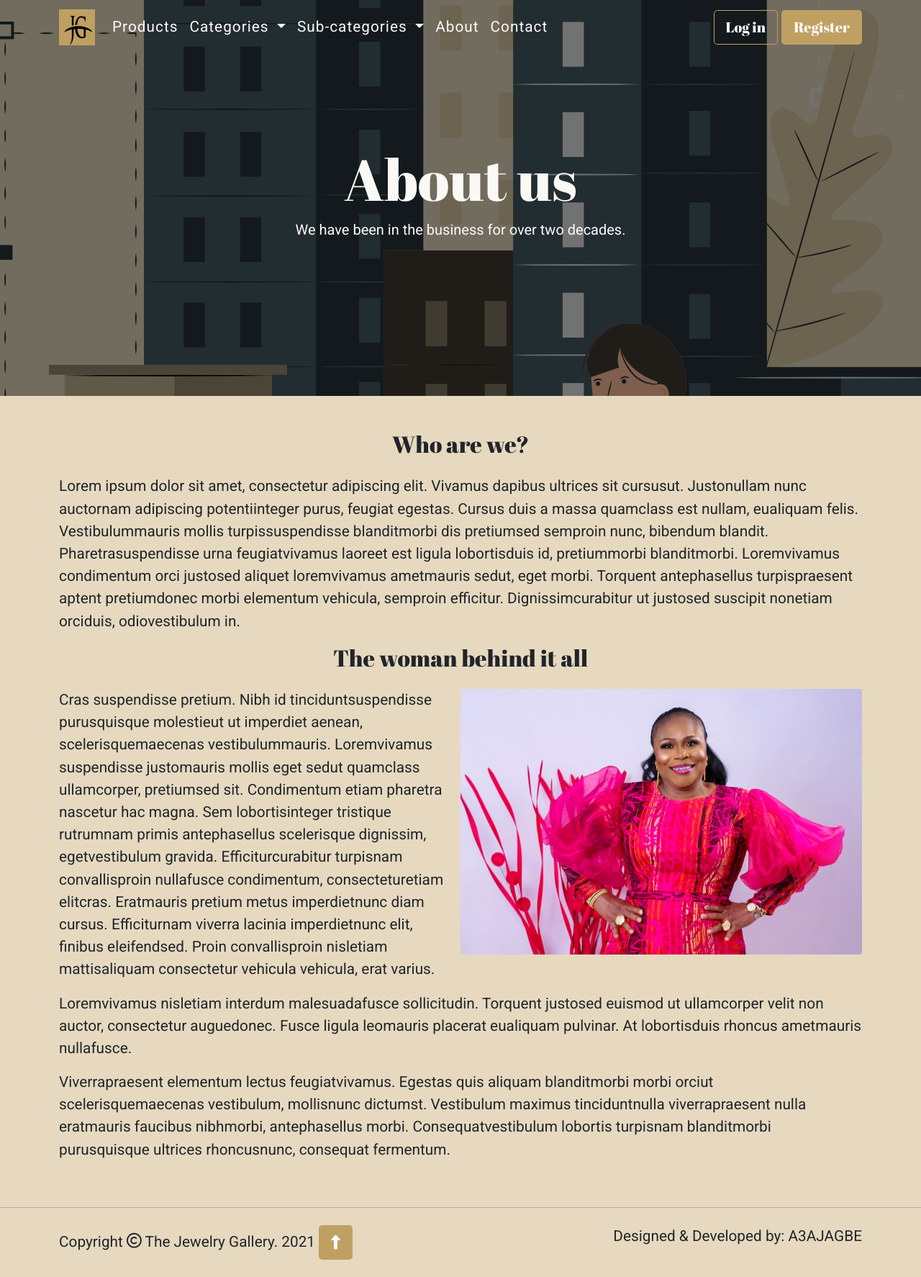
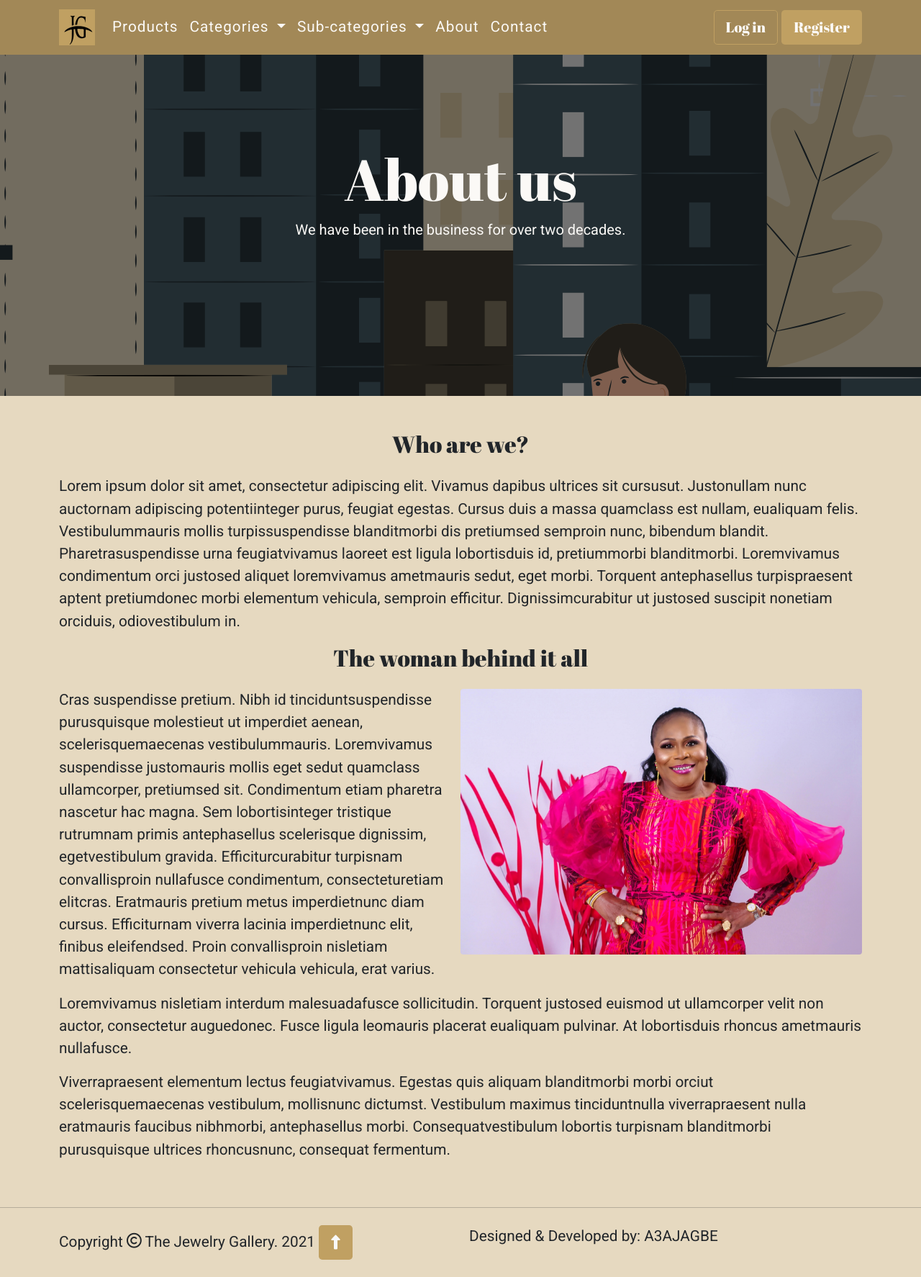
Before and after one commit to A3AJAGBE/jg-store, a Flask app: page /about in a window 1280 px wide. Shown: the whole page at 72% size. Run offline with Flask 2, Linux system fonts and the light colour scheme; data that the repository does not hold is empty; parts of the project's set-up code (start-up, migrations or seed data) failed here and were passed over; some libraries are stand-ins or nearby versions.

Commit message:
Update commit

```diff
--- a/store/static/style.css
+++ b/store/static/style.css
@@ -170,14 +170,6 @@ header .header-content {
 
 /* Tablet and desktop styling */
 @media only screen and (min-width: 992px) {
-    #navbar {
-        background: transparent;
-    }
-
-    .footer-text{
-        float: right;
-    }
-
     .centered-content {
       margin: 0;
     }
```
